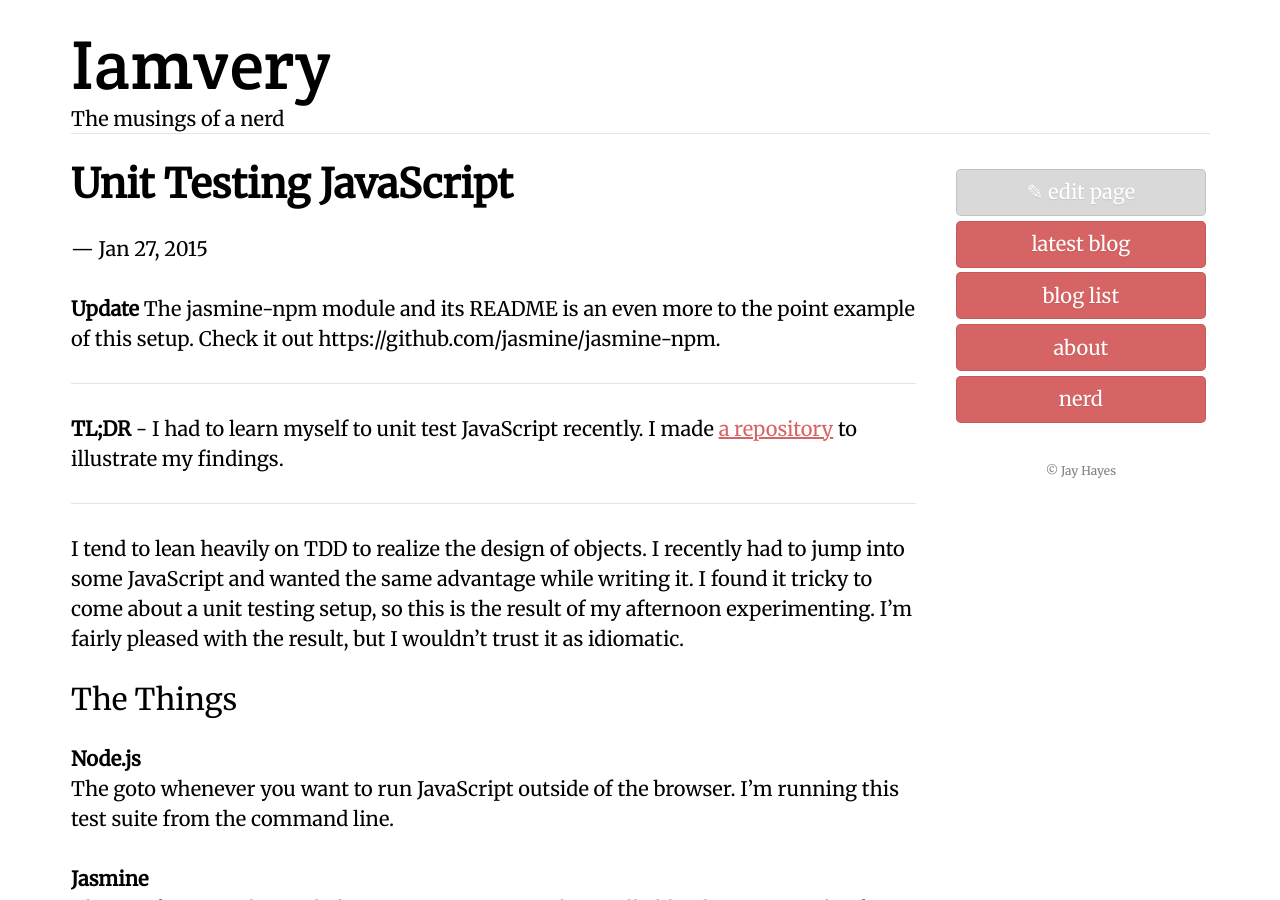
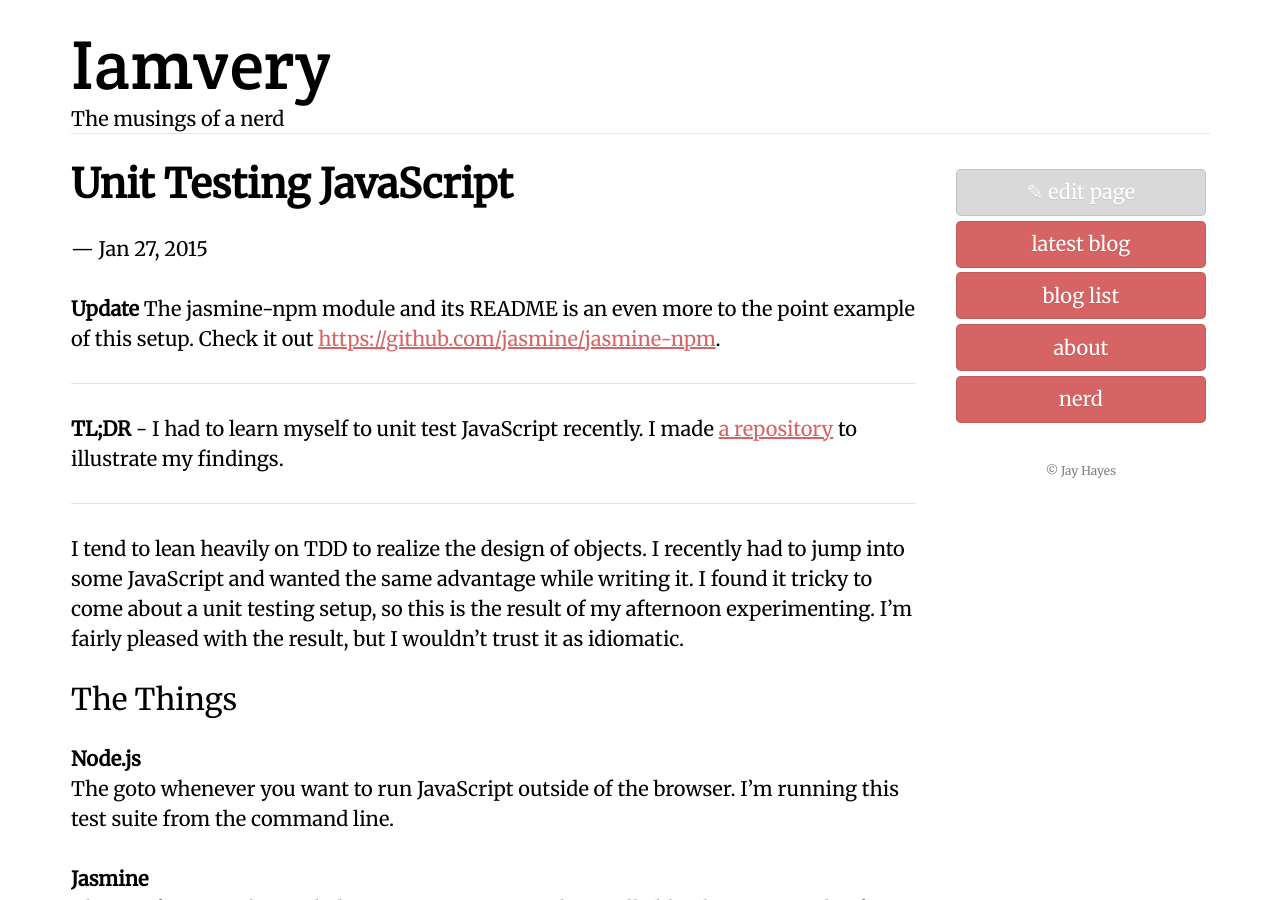
Before and after one commit to iamvery/iamvery.github.com, a Jekyll site: the page built from _posts/2015-01-27-unit-testing-javascript.markdown, in a window 1280 px wide and 900 px high. Built offline with Jekyll 4.4.1, drawn with Linux system fonts in a browser that asks for light colours; comment, search, counter and statistics services are not loaded; part of the change alters nothing that is shown.

```diff
--- a/_posts/2015-01-27-unit-testing-javascript.markdown
+++ b/_posts/2015-01-27-unit-testing-javascript.markdown
@@ -10,7 +10,7 @@ tags:
 - testing
 ---
 
-**Update** The jasmine-npm module and its README is an even more to the point example of this setup. Check it out https://github.com/jasmine/jasmine-npm.
+**Update** The jasmine-npm module and its README is an even more to the point example of this setup. Check it out [https://github.com/jasmine/jasmine-npm](https://github.com/jasmine/jasmine-npm).
 
 ---
 
```
